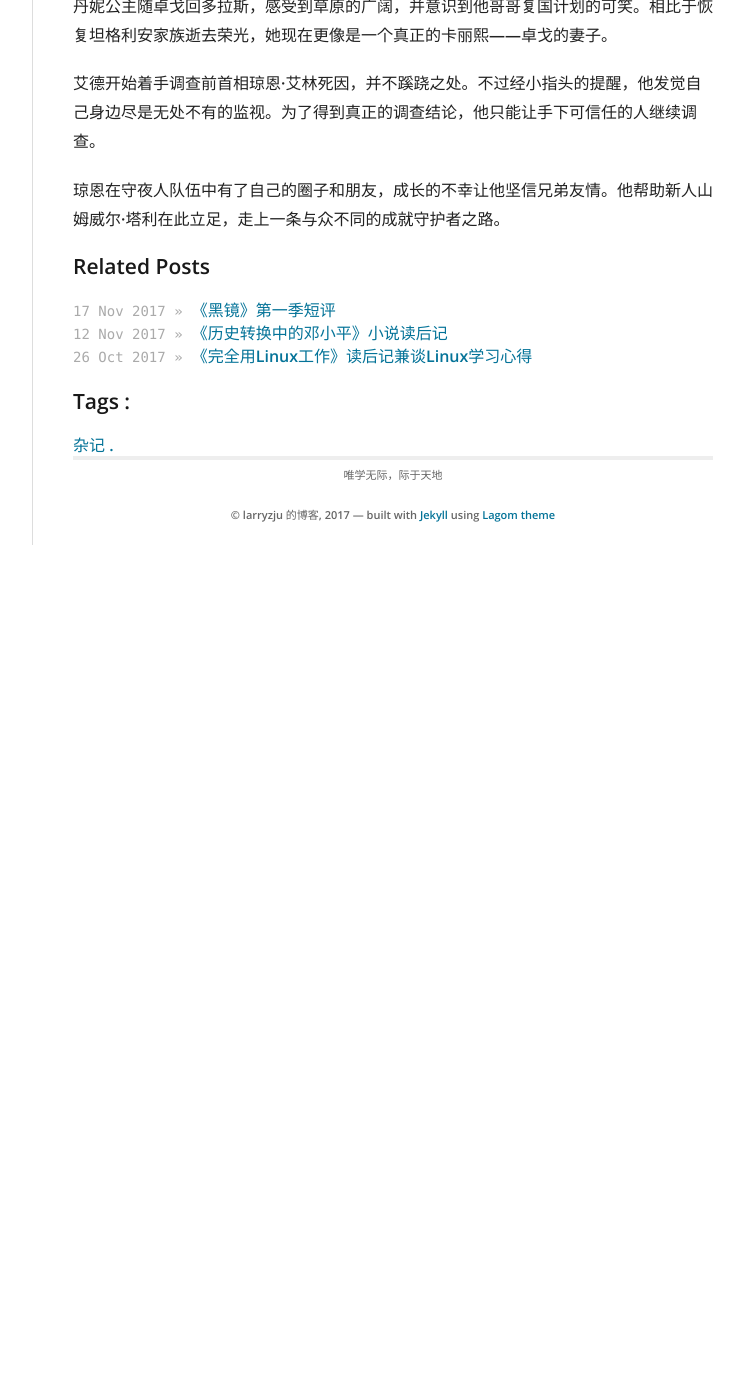
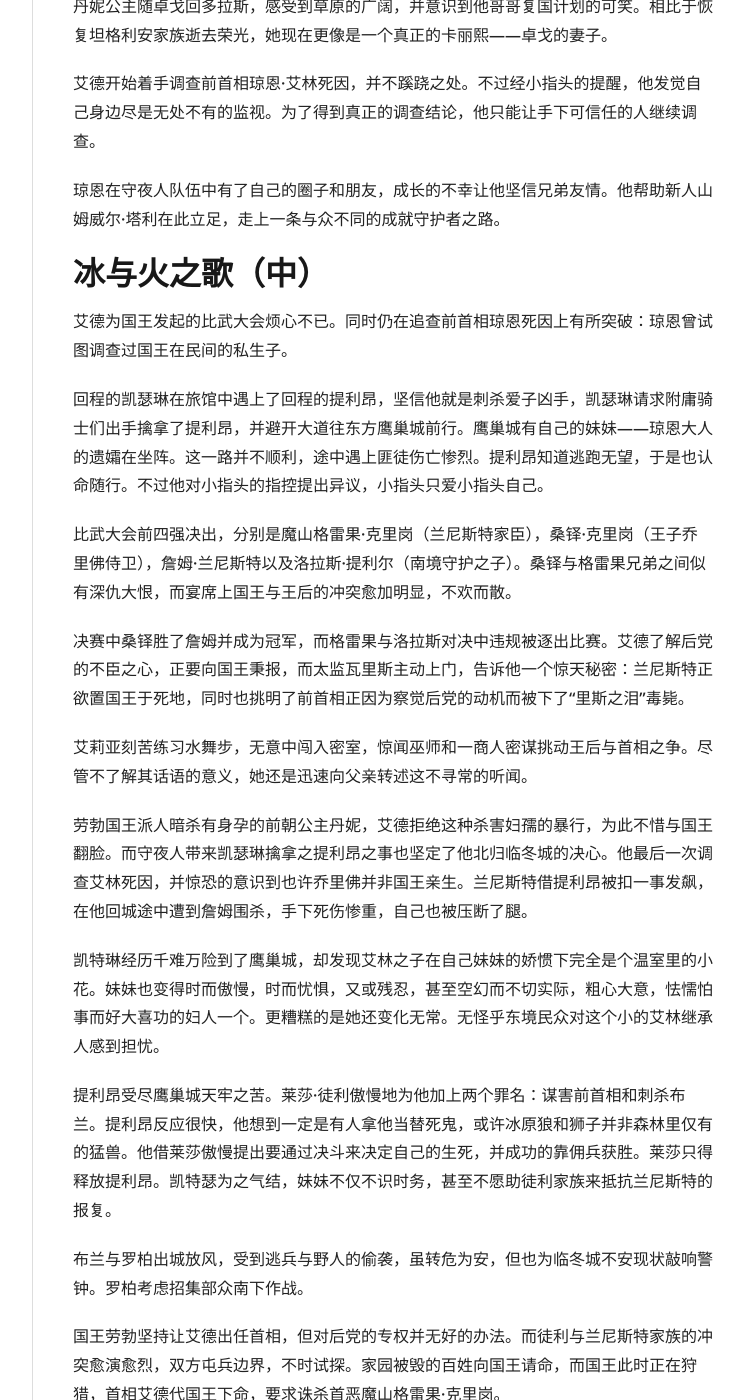
Before and after one commit to larryzju/larryzju.github.io, a Jekyll site: the page built from _posts/2017-11-19-权力的游戏-故事梗概.md, in a window 1280 px wide and 1400 px high, scrolled down 2674 px. Shown: the whole window, without its empty margins (378-1122 px from the left). Built offline with Jekyll 4.4.1, drawn with Linux system fonts in a browser that asks for light colours; nearby versions of some CDN libraries; before the commit the page ends 3219 px from its top, so only the background shows below that; some of the changed text lies outside the part shown.

Commit message:
添加冰与火之歌中故事梗概

```diff
--- a/_posts/2017-11-05-权力的游戏-故事梗概.md
+++ b/_posts/2017-11-19-权力的游戏-故事梗概.md
@@ -61,3 +61,38 @@
 艾德开始着手调查前首相琼恩·艾林死因，并不蹊跷之处。不过经小指头的提醒，他发觉自己身边尽是无处不有的监视。为了得到真正的调查结论，他只能让手下可信任的人继续调查。
 
 琼恩在守夜人队伍中有了自己的圈子和朋友，成长的不幸让他坚信兄弟友情。他帮助新人山姆威尔·塔利在此立足，走上一条与众不同的成就守护者之路。
+
+
+# 冰与火之歌（中）
+
+艾德为国王发起的比武大会烦心不已。同时仍在追查前首相琼恩死因上有所突破：琼恩曾试图调查过国王在民间的私生子。
+
+回程的凯瑟琳在旅馆中遇上了回程的提利昂，坚信他就是刺杀爱子凶手，凯瑟琳请求附庸骑士们出手擒拿了提利昂，并避开大道往东方鹰巢城前行。鹰巢城有自己的妹妹——琼恩大人的遗孀在坐阵。这一路并不顺利，途中遇上匪徒伤亡惨烈。提利昂知道逃跑无望，于是也认命随行。不过他对小指头的指控提出异议，小指头只爱小指头自己。
+
+比武大会前四强决出，分别是魔山格雷果·克里岗（兰尼斯特家臣），桑铎·克里岗（王子乔里佛侍卫），詹姆·兰尼斯特以及洛拉斯·提利尔（南境守护之子）。桑铎与格雷果兄弟之间似有深仇大恨，而宴席上国王与王后的冲突愈加明显，不欢而散。
+
+决赛中桑铎胜了詹姆并成为冠军，而格雷果与洛拉斯对决中违规被逐出比赛。艾德了解后党的不臣之心，正要向国王秉报，而太监瓦里斯主动上门，告诉他一个惊天秘密：兰尼斯特正欲置国王于死地，同时也挑明了前首相正因为察觉后党的动机而被下了“里斯之泪”毒毙。
+
+艾莉亚刻苦练习水舞步，无意中闯入密室，惊闻巫师和一商人密谋挑动王后与首相之争。尽管不了解其话语的意义，她还是迅速向父亲转述这不寻常的听闻。
+
+劳勃国王派人暗杀有身孕的前朝公主丹妮，艾德拒绝这种杀害妇孺的暴行，为此不惜与国王翻脸。而守夜人带来凯瑟琳擒拿之提利昂之事也坚定了他北归临冬城的决心。他最后一次调查艾林死因，并惊恐的意识到也许乔里佛并非国王亲生。兰尼斯特借提利昂被扣一事发飙，在他回城途中遭到詹姆围杀，手下死伤惨重，自己也被压断了腿。
+
+凯特琳经历千难万险到了鹰巢城，却发现艾林之子在自己妹妹的娇惯下完全是个温室里的小花。妹妹也变得时而傲慢，时而忧惧，又或残忍，甚至空幻而不切实际，粗心大意，怯懦怕事而好大喜功的妇人一个。更糟糕的是她还变化无常。无怪乎东境民众对这个小的艾林继承人感到担忧。
+
+提利昂受尽鹰巢城天牢之苦。莱莎·徒利傲慢地为他加上两个罪名：谋害前首相和刺杀布兰。提利昂反应很快，他想到一定是有人拿他当替死鬼，或许冰原狼和狮子并非森林里仅有的猛兽。他借莱莎傲慢提出要通过决斗来决定自己的生死，并成功的靠佣兵获胜。莱莎只得释放提利昂。凯特瑟为之气结，妹妹不仅不识时务，甚至不愿助徒利家族来抵抗兰尼斯特的报复。
+
+布兰与罗柏出城放风，受到逃兵与野人的偷袭，虽转危为安，但也为临冬城不安现状敲响警钟。罗柏考虑招集部众南下作战。
+
+国王劳勃坚持让艾德出任首相，但对后党的专权并无好的办法。而徒利与兰尼斯特家族的冲突愈演愈烈，双方屯兵边界，不时试探。家园被毁的百姓向国王请命，而国王此时正在狩猎，首相艾德代国王下命，要求诛杀首恶魔山格雷果·克里岗。
+
+琼恩等八人完成了新兵训练，即将成为守夜人。他推荐山姆威尔·塔利加入守夜人，认为守夜人部队应该量材而用，因人而异。
+
+丹妮莉丝在多斯拉克圣城接受了对腹中胎儿的宗教仪式。人们预言这个新生命将骑上世界的骏马，确保整个世界。而韦赛里斯终于为自己的傲慢与无知负出代价，戈奥亲自为他头上浇上黄金熔化的汁水，为他“铸造”王冠。看来他并不是真龙，真龙是不怕火的。
+
+艾德安排妥当送走两个女儿的事情后，半夜被召至王宫。担心的事情终于发生了，国王在狩猎时为野猪所重伤，眼见活不成了。国王弥留时任命艾德辅佐他的儿子成为新君。艾德不忍告诉老友乔佛里并非他亲生这一事实，但已打定主意让国王的弟弟史坦尼斯继位。他拉拢小指头寻求帮助，不料却被愚蠢的女儿珊莎和小指头出场。兰尼斯特对君临城的史塔克进行了大肆的屠杀。只有艾利亚在她的剑术老师的保护下逃过一动，借着上次探得的密道到地窖中暂避。
+
+琼恩与伙伴们宣誓成为守夜人：“倾听我的誓言，做我的见证。长夜将至，我从今开始守望，至死方休。我将不娶妻，不封地，不生子。我将不戴宝冠，不争荣宠。我将尽忠职守，生死于斯。我是黑暗中的利剑，长城上的守卫，抵御寒冷的烈焰，破晓时分的光线，唤醒眠者的号角，守护王国的坚盾。我将生命与荣耀给守夜人，今夜如此，夜夜皆然。” 不过琼恩并没能如愿成为如同班扬叔叔一样的游骑兵。而被指派成为莫尔蒙司令的助手，这对他是个不小的机遇。
+
+艾德首相篡权的谣言传到七大王国，甚至琼恩也得知了君临的变故。而同时，守夜人在长城外找到了班扬的两名手下的尸体。尸体在当夜发生尸变，幸好琼恩警觉，也及时救下了莫尔蒙总司令。
+
+王后诱导珊莎为临冬城、鹰巢城及徒利家写去劝降信。一场冰原狼与黄金雄狮之间的斗争一触即发。
```
